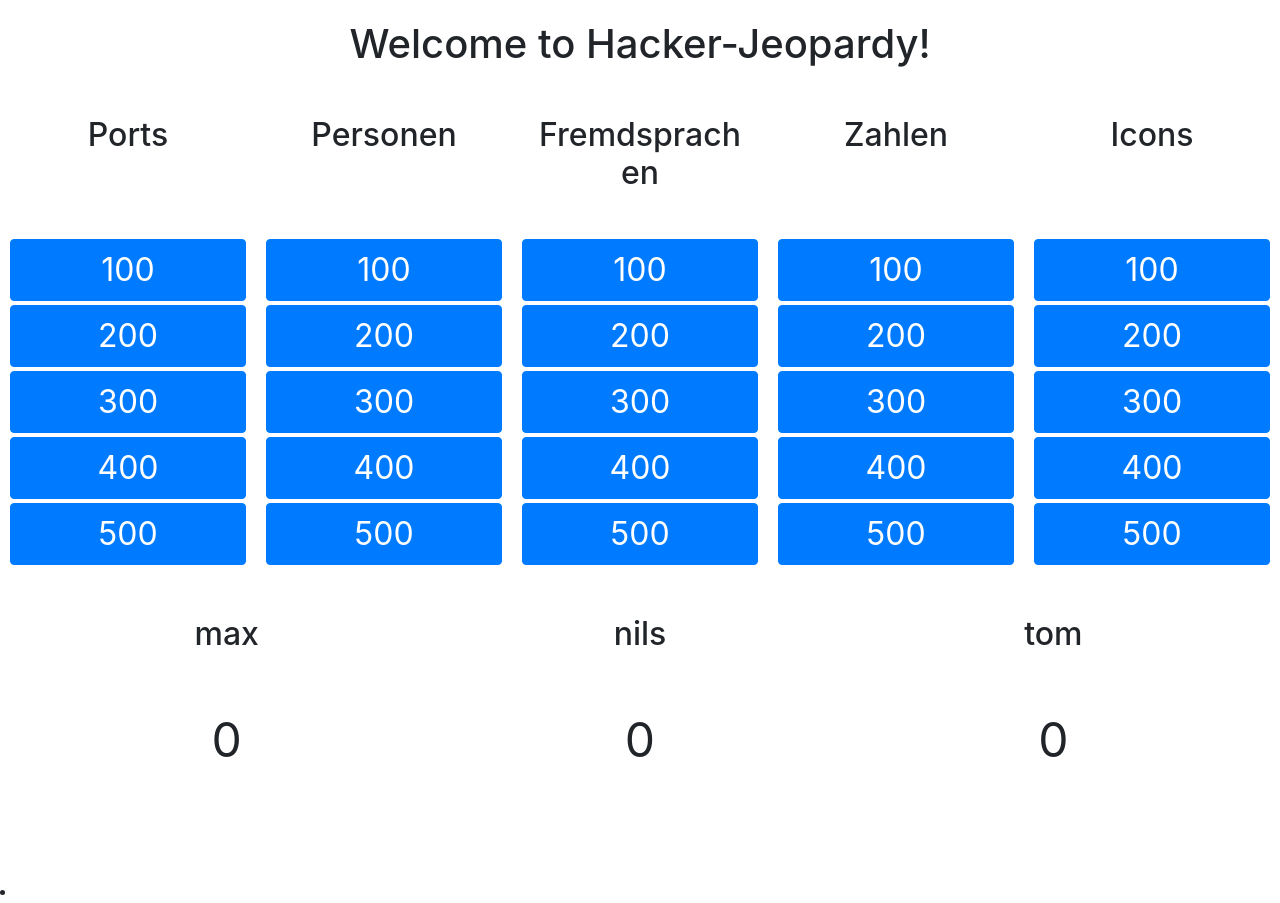
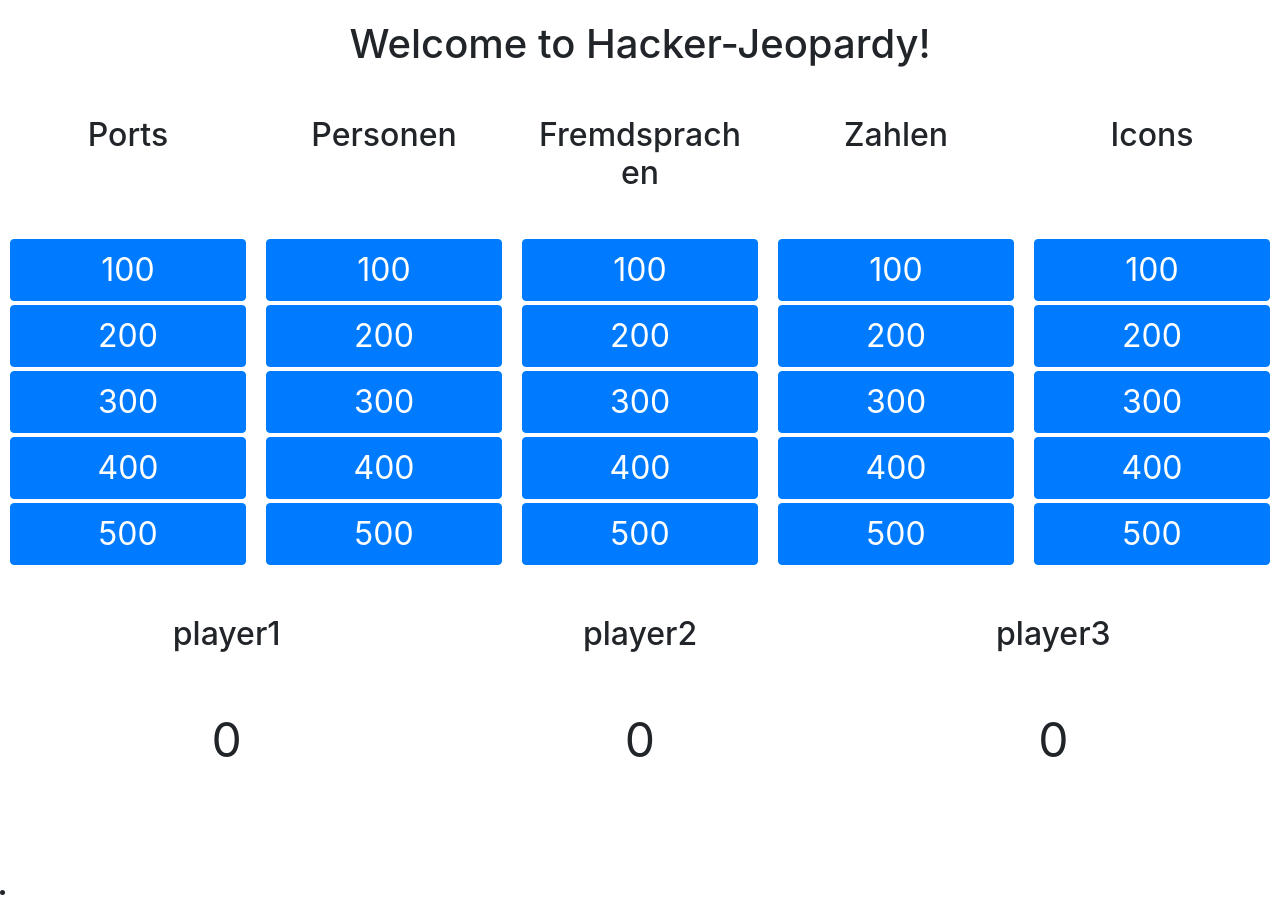
Before and after one commit to vspaceone/hackerjeopardy, an Angular app: page / in a window 1280 px wide. Built offline with nearby package versions, Linux system fonts and the light colour scheme.

Commit message:
Renamed player

```diff
--- a/src/app/app.component.ts
+++ b/src/app/app.component.ts
@@ -62,9 +62,9 @@ export class AppComponent {
   ]
 
   players = [
-    {"name":"max", "score": 0},
-    {"name":"nils", "score": 0},
-    {"name":"tom", "score": 0}
+    {"name":"player1", "score": 0},
+    {"name":"player2", "score": 0},
+    {"name":"player3", "score": 0}
   ]
 
   qanda = [[
```
